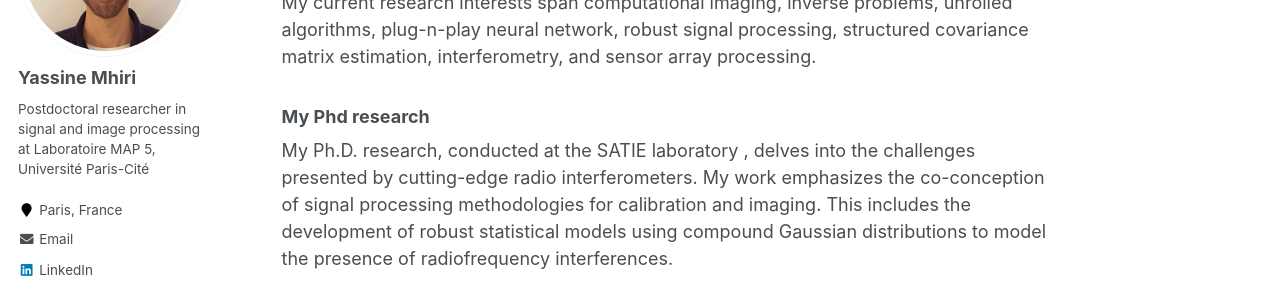
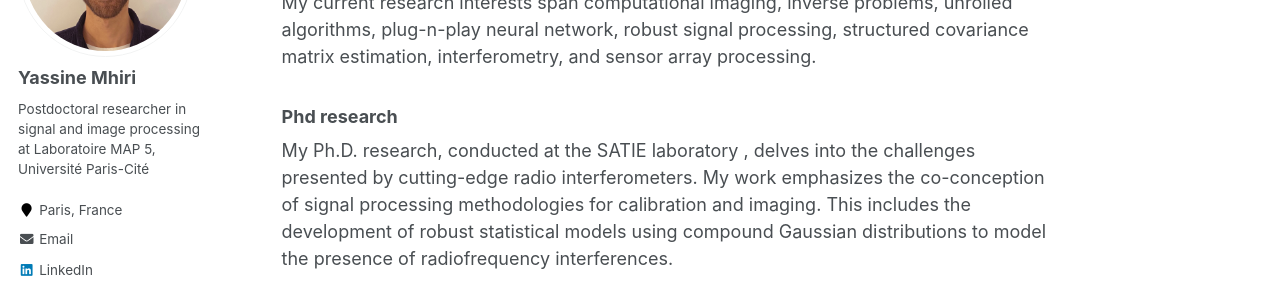
Before and after one commit to y-mhiri/y-mhiri.github.io, a Jekyll site: the page built from _pages/about.md, in a window 1280 px wide and 900 px high, scrolled down 769 px. Shown: the part 154-446 px from the top of the window. Built offline with Jekyll 4.4.1, drawn with Linux system fonts in a browser that asks for light colours; some web fonts are replaced.

```diff
--- a/_pages/about.md
+++ b/_pages/about.md
@@ -21,7 +21,7 @@ Before my Ph.D., I worked as a research engineer at [Phasics](https://www.phasic
 ### Research interests
 My current research interests span computational imaging, inverse problems, unrolled algorithms, plug-n-play neural network, robust signal processing, structured covariance matrix estimation, interferometry, and sensor array processing.
 
-### My Phd research
+### Phd research
 
 My Ph.D. research, conducted at the SATIE laboratory , delves into the challenges presented by cutting-edge radio interferometers. My work emphasizes the co-conception of signal processing methodologies for calibration and imaging. This includes the development of robust statistical models using compound Gaussian distributions to model the presence of radiofrequency interferences.
 
```
